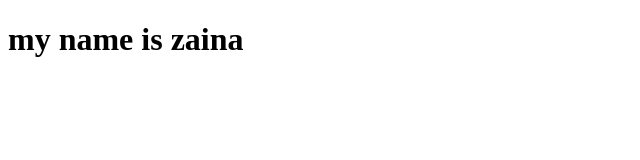
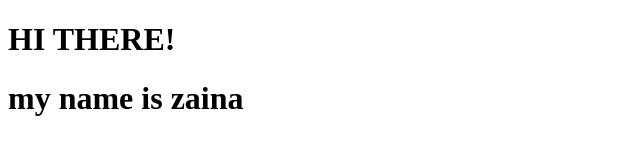
Before and after one commit to zainaitriq/ZainaDemo, a plain HTML site: page index.html in a window 1280 px wide. Shown: the whole page, without its empty margins (0-640 px from the left). Drawn offline with Linux system fonts and the light colour scheme.

Commit message:
edit the text -hi there!

```diff
--- a/index.html
+++ b/index.html
@@ -4,7 +4,7 @@
         <!-- head definitions go here -->
     </head>
     <body>
-
+<h1>HI THERE!</h1>
 <h1> my name is zaina <h1>
     </body>
 </html>
```
